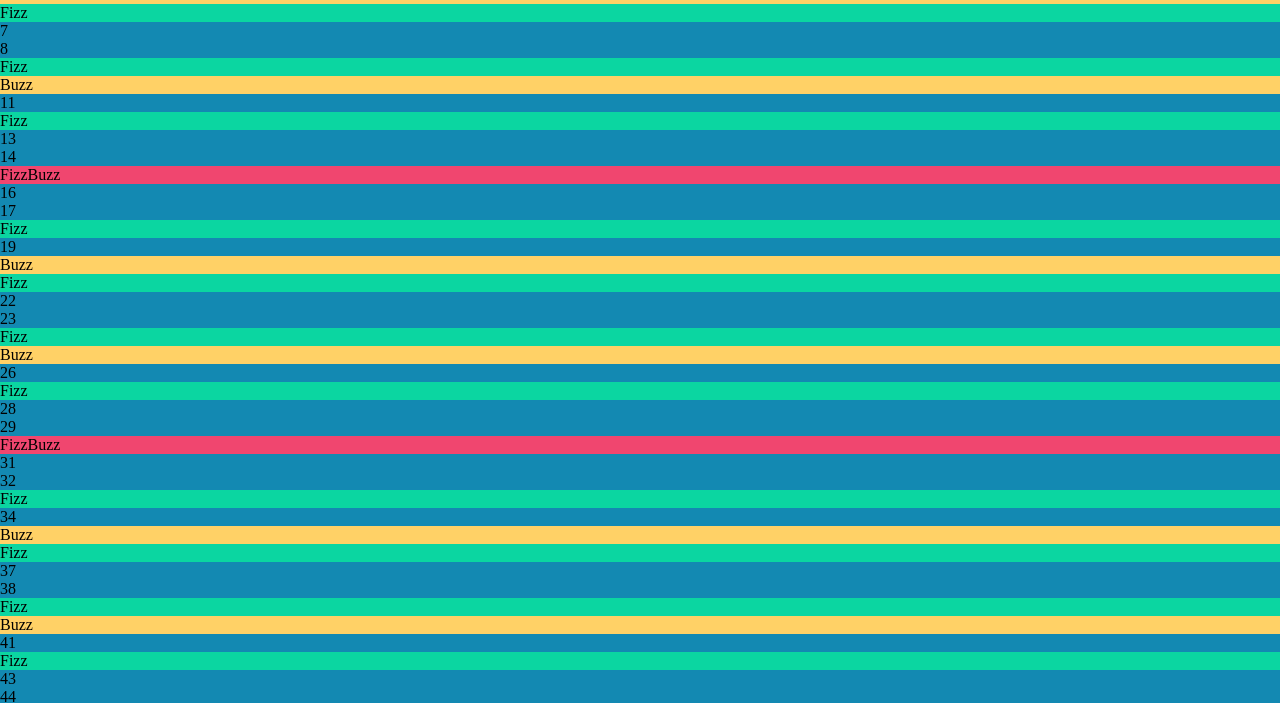
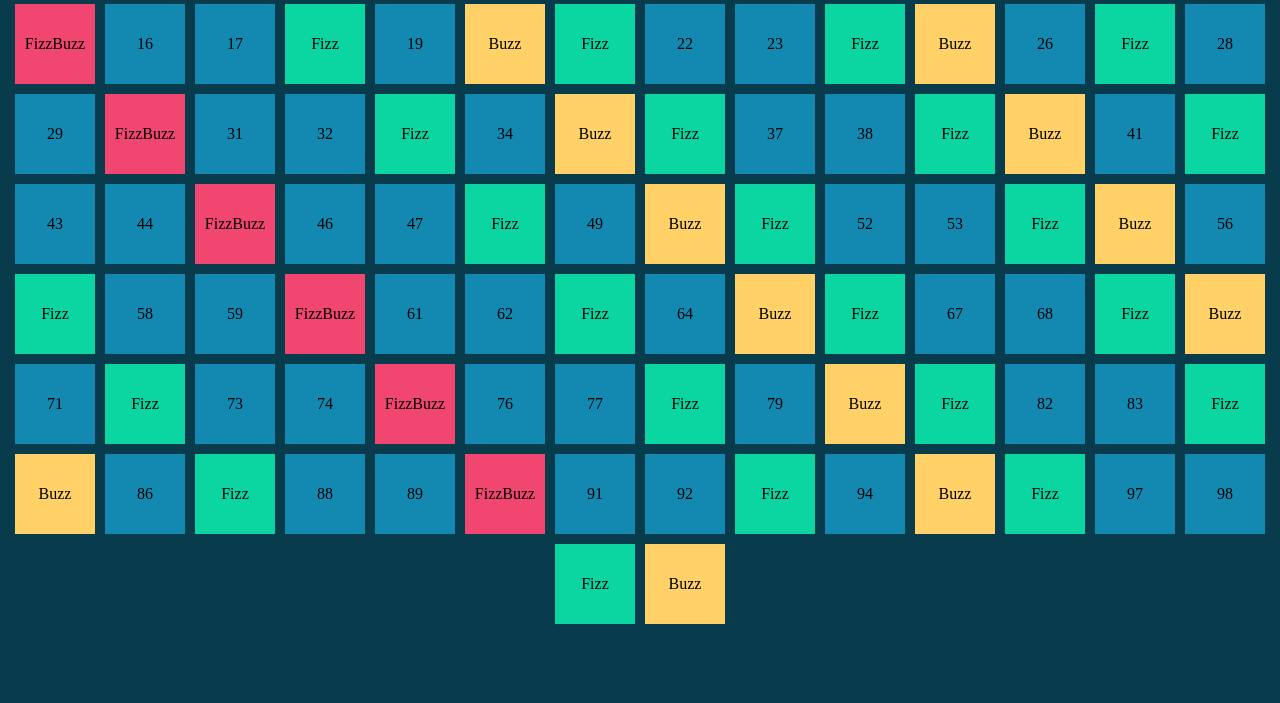
Before and after one commit to Siripiri-hue/js-fizzbuzzdom, a plain HTML site: page index.html in a window 1280 px wide. Shown: the part 123-826 px from the top of the page. After the commit the page ends 800 px from the top, so only its background shows below. Drawn offline with Linux system fonts and the light colour scheme.

Commit message:
Aggiunto stile

```diff
--- a/style.css
+++ b/style.css
@@ -32,3 +32,20 @@ h1 {
 .threeAndFive {
     background: #F0466F;
 }
+
+ul {
+    list-style: none;
+    display: flex;
+    flex-wrap: wrap;
+    justify-content: center;
+    align-content: center;
+    gap: 10px 10px;
+}
+
+li {
+    width: 80px;
+    height: 80px;
+    text-align: center;
+    line-height: 80px;
+    vertical-align: middle;
+}
```
